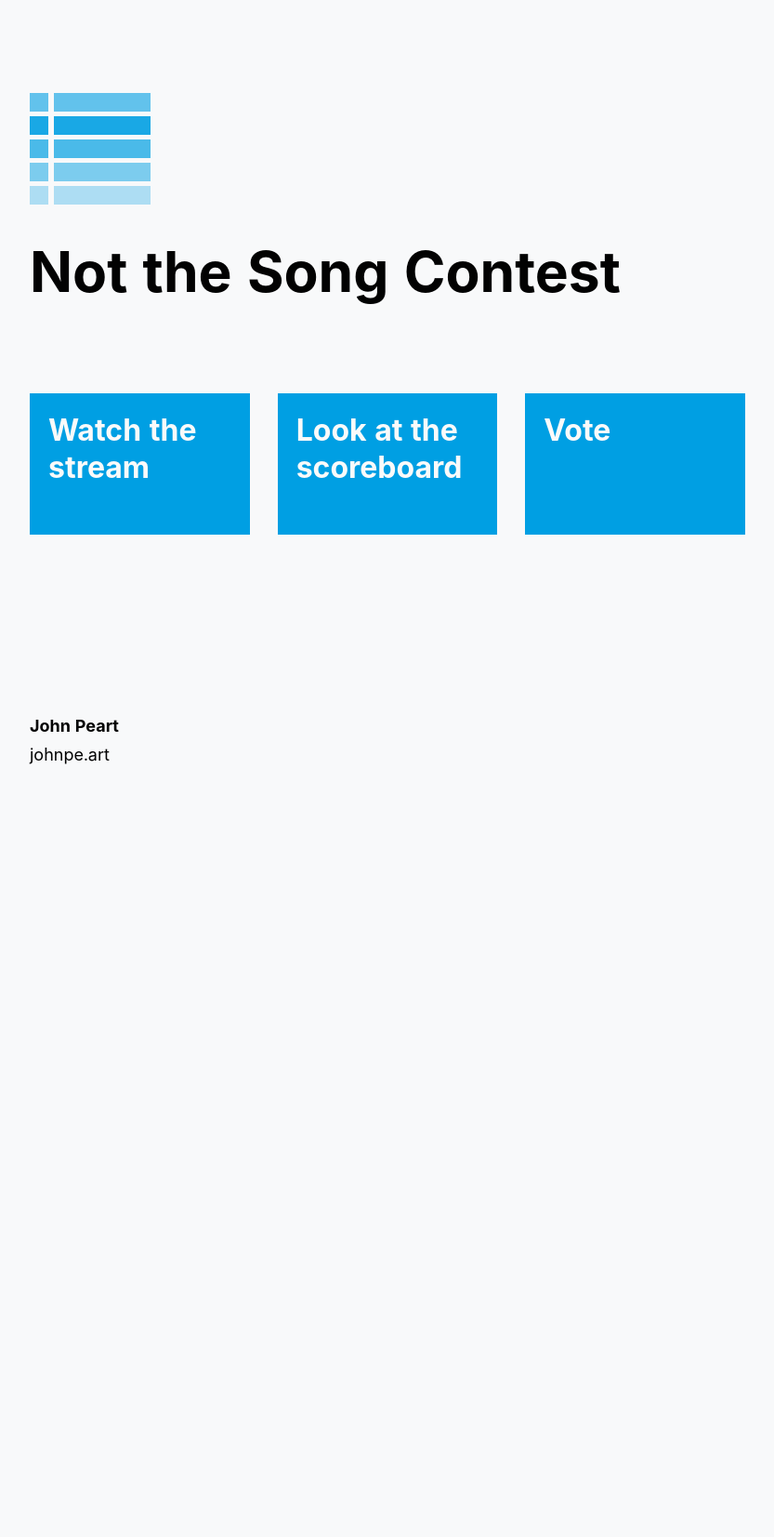
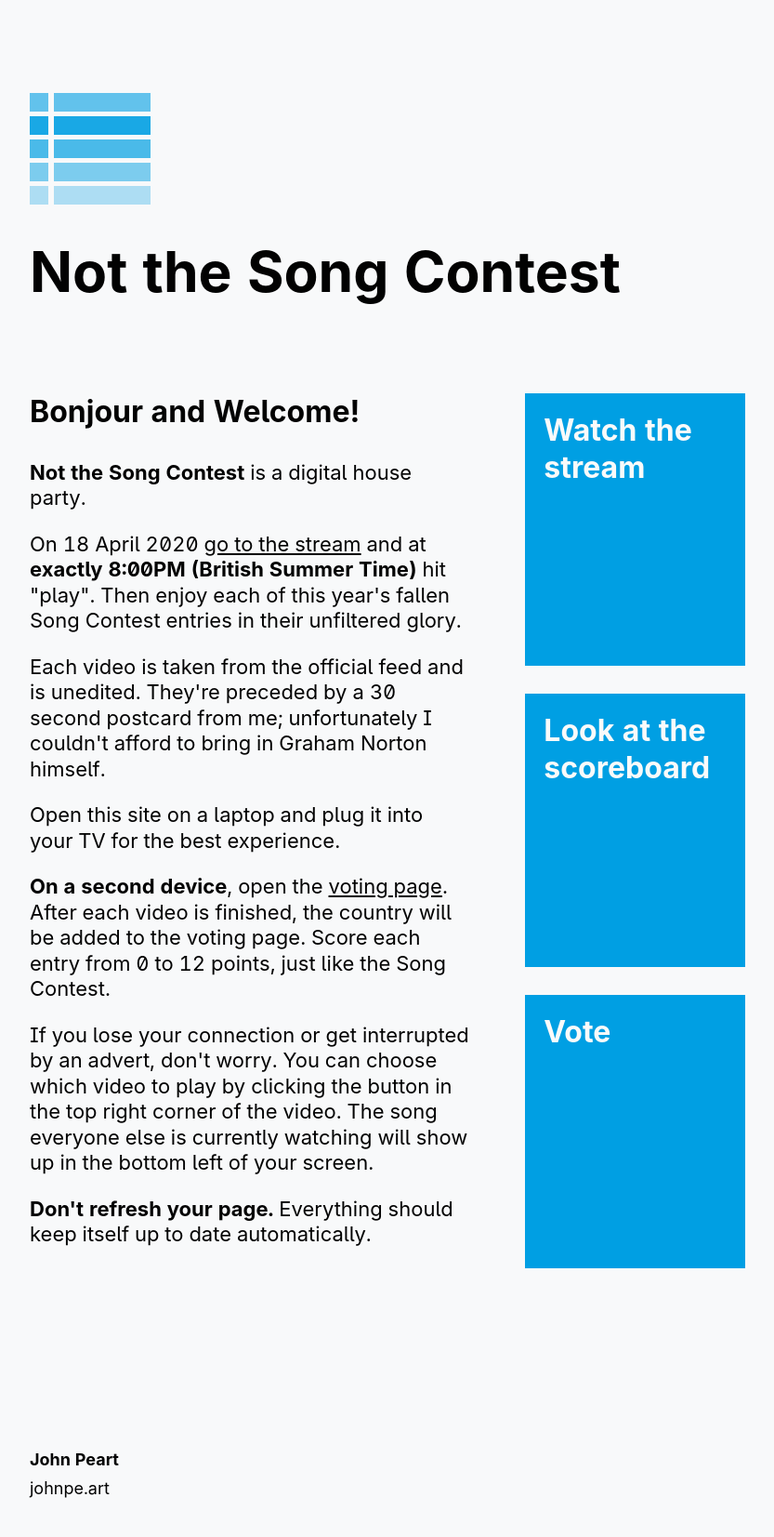
Before and after one commit to johnpeart/not-the-song-contest, a Jekyll site: the page built from index.md, in a window 1280 px wide. Shown: the whole page at 93% size, without its empty margins (223-1056 px from the left). Built offline with Jekyll 4.4.1, drawn with Linux system fonts in a browser that asks for light colours; some web fonts are replaced; before the commit the page ends 900 px from its top, so only the background shows below that.

Commit message:
Update home page layout

```diff
--- a/_layouts/home.html
+++ b/_layouts/home.html
@@ -2,9 +2,29 @@
 layout: default
 ---
 
-<main id="content">
+<main id="content" class="container">
 
-	<section id="navigation" class="container">
+	<section id="navigation">
+
+			<div id="preamble">
+
+				<h2>Bonjour and Welcome!</h2>
+
+				<p><strong>Not the Song Contest</strong> is a digital house party.</p>
+
+				<p>On 18 April 2020 <a href="/app/with-video/" title="View the scoreboard with the video stream">go to the stream</a> and at <strong>exactly 8:00PM (British Summer Time)</strong> hit "play". Then enjoy each of this year's fallen Song Contest entries in their unfiltered glory.</p>
+
+				<p>Each video is taken from the official feed and is unedited. They're preceded by a 30 second postcard from me; unfortunately I couldn't afford to bring in Graham Norton himself.</p>
+
+				<p>Open this site on a laptop and plug it into your TV for the best experience.</p>
+
+				<p><strong>On a second device</strong>, open the <a href="{{ site.votelink }}" title="Go to the voting page">voting page</a>. After each video is finished, the country will be added to the voting page. Score each entry from 0 to 12 points, just like the Song Contest.</p>
+
+				<p>If you lose your connection or get interrupted by an advert, don't worry. You can choose which video to play by clicking the button in the top right corner of the video. The song everyone else is currently watching will show up in the bottom left of your screen.</p>
+
+				<p><strong>Don't refresh your page.</strong> Everything should keep itself up to date automatically.</p>
+
+			</div>
 
 			<div id="links">
 
--- a/_sass/_home.scss
+++ b/_sass/_home.scss
@@ -173,16 +173,9 @@ body#home {
     div#links {
         display: grid;
 
-        @include sm-down {
-            grid-template-columns: auto;
-            grid-template-rows: 1fr 1fr 1fr;
-            grid-template-areas: "with" "without" "vote";
-        }
-        @include md-up {
-            grid-template-columns:  1fr 1fr 1fr;
-            grid-template-rows:     1fr;
-            grid-template-areas:    "with without vote";
-        }
+        grid-template-columns: auto;
+        grid-template-rows: 1fr 1fr 1fr;
+        grid-template-areas: "with" "without" "vote";
 
         grid-gap: 30px;
 
@@ -244,4 +237,30 @@ body#home {
         }
     }
 
+    section#navigation {
+
+        display: grid;
+
+        @include xs {
+            grid-template-columns: 1fr;
+            grid-template-rows: auto auto;
+        }
+
+        @include sm-up {
+            grid-template-columns: 2fr 1fr;
+            grid-template-rows: auto;
+        }
+
+        grid-gap: 60px;
+
+    }
+
+    div#preamble {
+
+        h2 {
+            padding-top: 0;
+        }
+
+    }
+
 }
```
